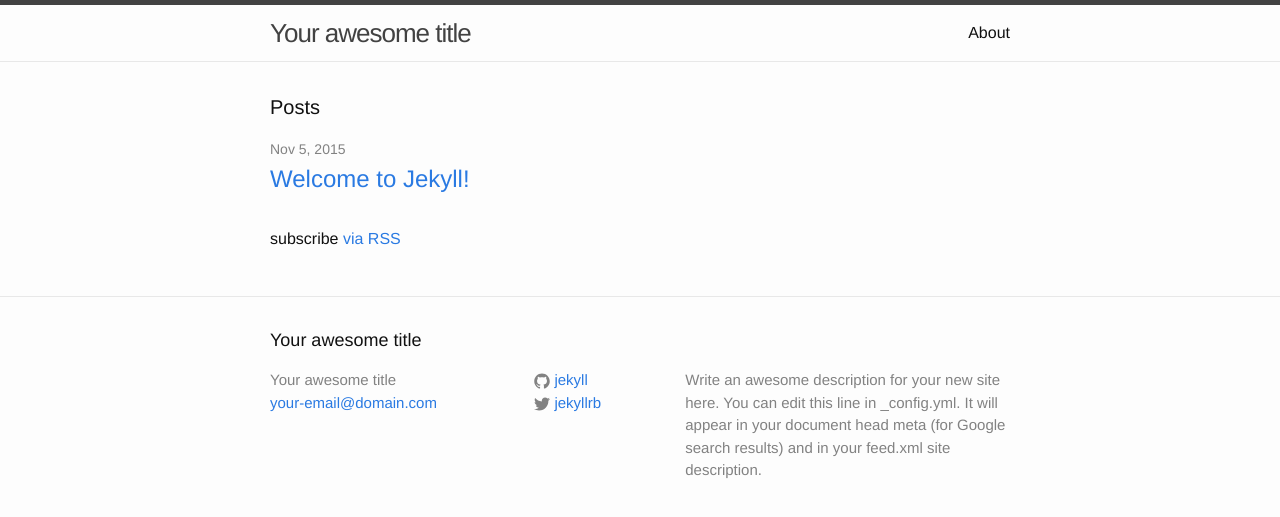
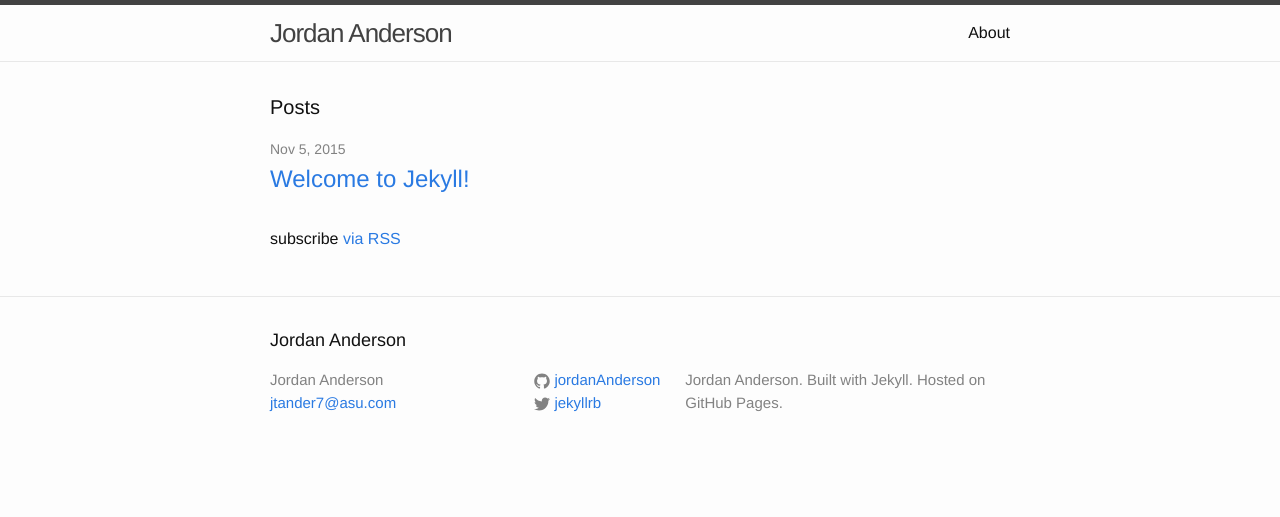
Before and after one commit to jordanAnderson/jordanAnderson.github.io, a Jekyll site: the page built from index.html, in a window 1280 px wide. Shown: the top 517 px of the page. Built offline with Jekyll 4.4.1, drawn with Linux system fonts in a browser that asks for light colours.

Commit message:
Update Config

```diff
--- a/_config.yml
+++ b/_config.yml
@@ -6,16 +6,16 @@
 # 'jekyll serve'. If you change this file, please restart the server process.
 
 # Site settings
-title: Your awesome title
-email: your-email@domain.com
+title: Jordan Anderson
+email: jtander7@asu.com
 description: > # this means to ignore newlines until "baseurl:"
-  Write an awesome description for your new site here. You can edit this
-  line in _config.yml. It will appear in your document head meta (for
-  Google search results) and in your feed.xml site description.
+  Jordan Anderson.
+  Built with Jekyll.
+  Hosted on GitHub Pages.
 baseurl: "" # the subpath of your site, e.g. /blog
 url: "http://yourdomain.com" # the base hostname & protocol for your site
 twitter_username: jekyllrb
-github_username:  jekyll
+github_username:  jordanAnderson
 
 # Build settings
 markdown: kramdown
```
